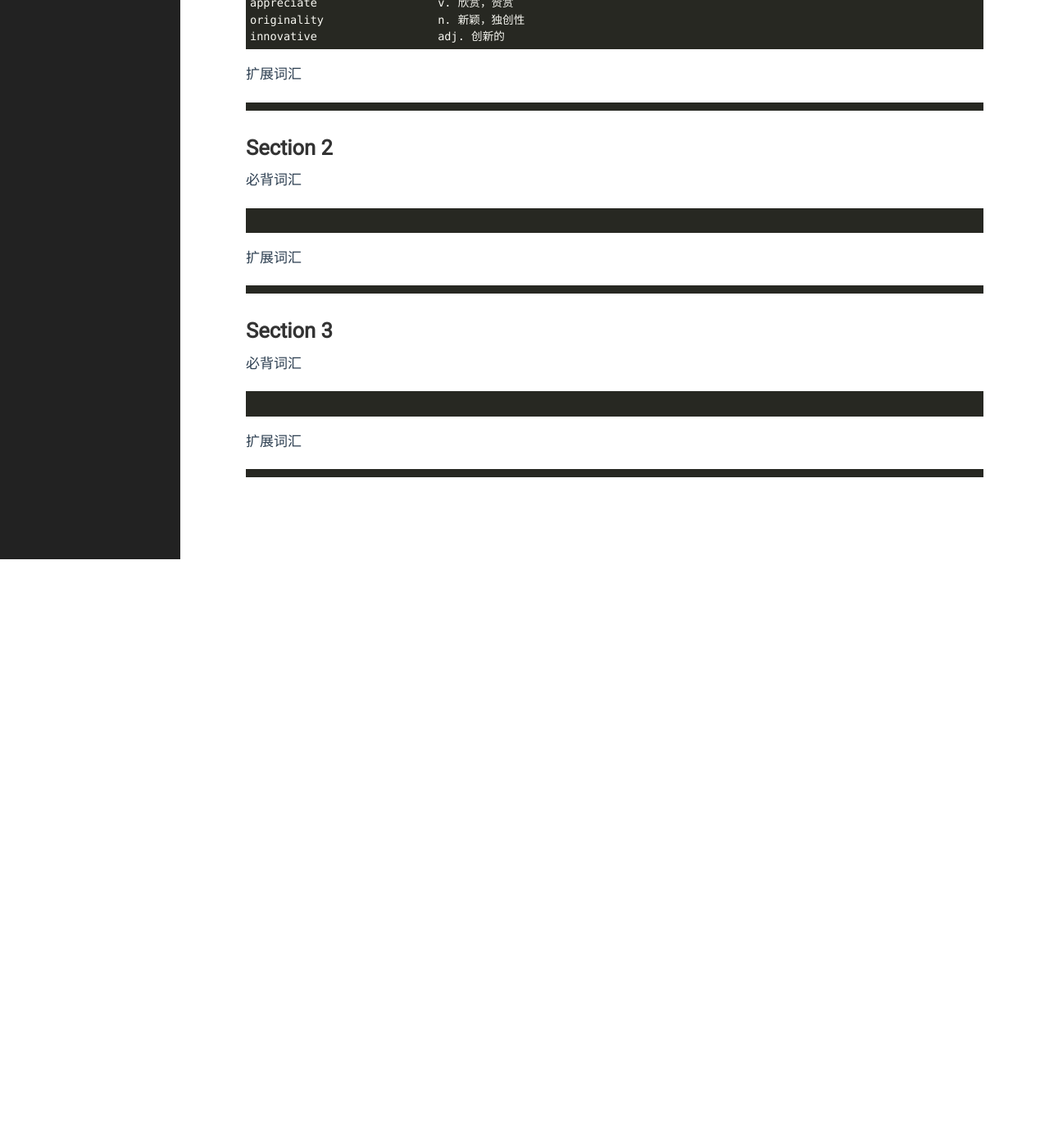
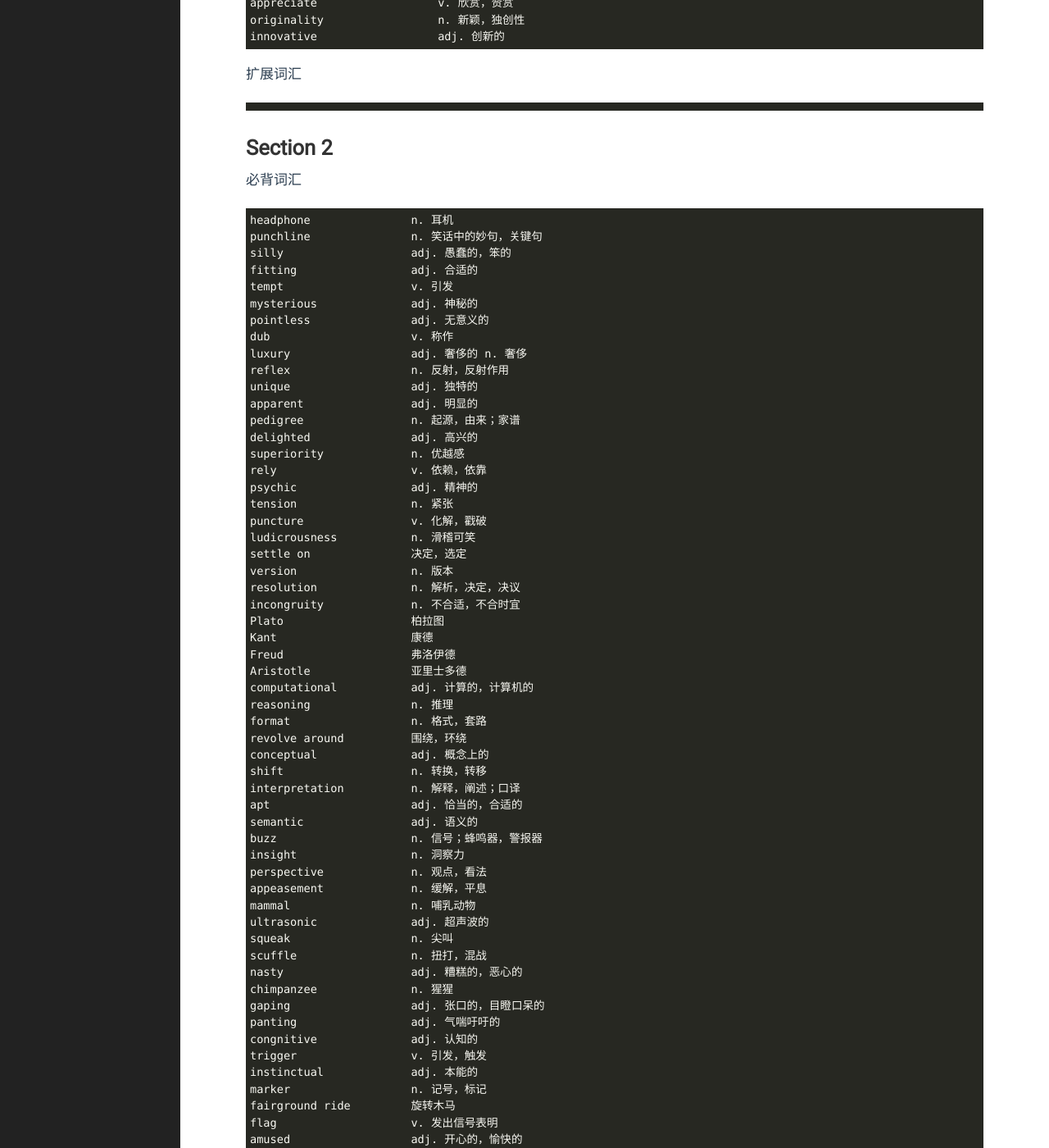
Before and after one commit to yejinp/yejinp.github.io, a Jekyll site: the page built from _posts/2023-08-15-vocabularies for IELTS 5-2.markdown, in a window 1280 px wide and 1400 px high, scrolled down 6493 px. Shown: the whole window at 82% size. Built offline with Jekyll 4.4.1, drawn with Linux system fonts in a browser that asks for light colours; before the commit the page ends 7175 px from its top, so only the background shows below that; some of the changed text lies outside the part shown.

Commit message:
add new vocabularies

````diff
--- a/_posts/2023-08-15-vocabularies for IELTS 5-2.markdown
+++ b/_posts/2023-08-15-vocabularies for IELTS 5-2.markdown
@@ -315,7 +315,101 @@ innovative                  adj. 创新的
 # Section 2 #
 必背词汇
 ```
-
+headphone               n. 耳机
+punchline               n. 笑话中的妙句，关键句
+silly                   adj. 愚蠢的，笨的
+fitting                 adj. 合适的
+tempt                   v. 引发
+mysterious              adj. 神秘的
+pointless               adj. 无意义的
+dub                     v. 称作
+luxury                  adj. 奢侈的 n. 奢侈
+reflex                  n. 反射，反射作用
+unique                  adj. 独特的
+apparent                adj. 明显的
+pedigree                n. 起源，由来；家谱
+delighted               adj. 高兴的
+superiority             n. 优越感
+rely                    v. 依赖，依靠
+psychic                 adj. 精神的
+tension                 n. 紧张
+puncture                v. 化解，戳破
+ludicrousness           n. 滑稽可笑
+settle on               决定，选定
+version                 n. 版本
+resolution              n. 解析，决定，决议
+incongruity             n. 不合适，不合时宜
+Plato                   柏拉图
+Kant                    康德
+Freud                   弗洛伊德
+Aristotle               亚里士多德
+computational           adj. 计算的，计算机的
+reasoning               n. 推理
+format                  n. 格式，套路
+revolve around          围绕，环绕
+conceptual              adj. 概念上的
+shift                   n. 转换，转移
+interpretation          n. 解释，阐述；口译
+apt                     adj. 恰当的，合适的
+semantic                adj. 语义的
+buzz                    n. 信号；蜂鸣器，警报器
+insight                 n. 洞察力
+perspective             n. 观点，看法
+appeasement             n. 缓解，平息
+mammal                  n. 哺乳动物
+ultrasonic              adj. 超声波的
+squeak                  n. 尖叫
+scuffle                 n. 扭打，混战
+nasty                   adj. 糟糕的，恶心的
+chimpanzee              n. 猩猩
+gaping                  adj. 张口的，目瞪口呆的
+panting                 adj. 气喘吁吁的
+congnitive              adj. 认知的
+trigger                 v. 引发，触发
+instinctual             adj. 本能的
+marker                  n. 记号，标记
+fairground ride         旋转木马
+flag                    v. 发出信号表明
+amused                  adj. 开心的，愉快的
+tap into                利用，开发
+circuit                 n. 网络，线路；环形线
+motor                   adj. 运动的
+vocalisation            n. 发声，发音
+functional              adj. 官能的，功能的
+magnetic resonance      磁共振
+track                   v. 追踪
+oxygenated              adj. 氧饱和的，充氧的
+accomany                v. 伴随
+snapshot                n. 快照
+prefrontal              adj. 前额的，额前骨的
+cortex                  n. 脑皮层，皮层
+light up                发亮
+temporal lobes          颞叶
+spring of life          开始活跃，恢复生机
+orbital                 adj. 眼眶的，轨道的
+patch                   n. 小块区域，补丁
+tuck                    v. 蜷缩，隐藏
+demanding               adj. 要求高的，艰巨的
+blink                   n. 眨眼
+abrupt                  adj. 突然的
+candidate               n. 候选的人或物，选手
+cortical                adj. 脑皮层的
+metabolic               adj. 新陈代谢的
+warm-blooded            adj. (动物)温血的，恒温的
+constant                adj. 经常的，不变的
+tiny                    adj. 微小的，细小的
+complicated             adj. 复杂的
+surrounding             n. 环境
+milk                    v. 猎取；挤奶
+disgusting              adj. 恶心的
+frightening             adj. 可怕的
+outlook                 n. 观念；景色
+mechanism               n. 机制，体制
+evolutionary            adj. 进化的，演化的
+distort                 v. 扭曲，歪曲
+perceptual              adj. 感性的，感知的，感觉的
+analytical              adj. 分析的
+lingual                 adj. 语言的，舌音的
 ```
 扩展词汇
 
````
